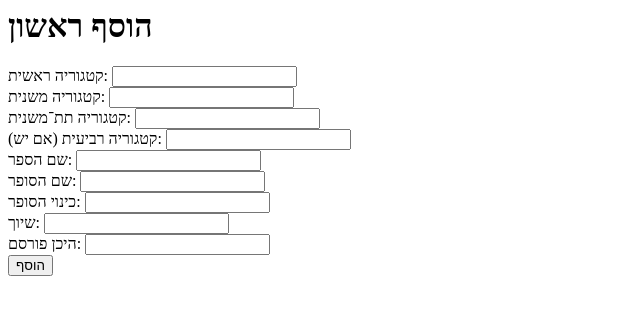
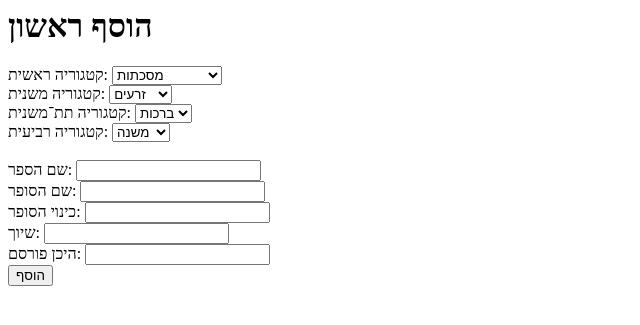
Before and after one commit to ShiraSchw/Rishonim_site, a Flask app: page /add in a window 1280 px wide. Shown: the top 325 px of the page, without its empty margins (0-640 px from the left). Run offline with Flask 3, Linux system fonts and the light colour scheme.

Commit message:
add sub category

```diff
--- /dev/null
+++ b/categories.json
@@ -0,0 +1,18 @@
+{
+  "מסכתות": {
+    "זרעים": {
+      "ברכות": ["משנה", "תלמוד"],
+      "דמאי": [],
+      "פאה": []
+    },
+    "מועד": {},
+    "נשים": {},
+    "נזיקין": {},
+    "קודשים": {},
+    "טהרות": {}
+  },
+  "ספרי הלכה": {},
+  "ספרי מצוות": {},
+  "שאלות ותשובות": {},
+  "ספרים אחרים": {}
+}
--- a/main.py
+++ b/main.py
@@ -45,14 +45,18 @@ def index():
     return render_template("index.html", tree=tree)
 
 
+def load_categories():
+    with open('categories.json', encoding='utf-8') as f:
+        return json.load(f)
+
 @app.route('/add', methods=['GET', 'POST'])
 def add_rishon():
     if request.method == 'POST':
         new_rishon = {
             'main_category': request.form['main_category'],
-            'sub_category': request.form.get('sub_category'),
-            'sub_sub_category': request.form.get('sub_sub_category'),
-            'sub_sub_sub_category': request.form.get('sub_sub_sub_category'),
+            'sub_category': request.form['sub_category'],
+            'sub_sub_category': request.form['sub_sub_category'],
+            'sub_sub_sub_category': request.form['sub_sub_sub_category'],
             'book_name': request.form['book_name'],
             'author_name': request.form['author_name'],
             'author_nickname': request.form['author_nickname'],
@@ -63,7 +67,7 @@ def add_rishon():
         data.append(new_rishon)
         save_data(data)
         return redirect('/')
-    return render_template("add_rishon.html")
+    return render_template("add_rishon.html", categories=load_categories())
 
 
 if __name__ == '__main__':
--- a/templates/add_rishon.html
+++ b/templates/add_rishon.html
@@ -1,13 +1,78 @@
 <h1>הוסף ראשון</h1>
 <form method="post">
-  קטגוריה ראשית: <input type="text" name="main_category"><br>
-  קטגוריה משנית: <input type="text" name="sub_category"><br>
-  קטגוריה תת־משנית: <input type="text" name="sub_sub_category"><br>
-  קטגוריה רביעית (אם יש): <input type="text" name="sub_sub_sub_category"><br>
+  <label>קטגוריה ראשית:</label>
+  <select id="main_category" name="main_category" onchange="updateSub()"></select><br>
+
+  <label>קטגוריה משנית:</label>
+  <select id="sub_category" name="sub_category" onchange="updateSubSub()"></select><br>
+
+  <label>קטגוריה תת־משנית:</label>
+  <select id="sub_sub_category" name="sub_sub_category" onchange="updateSubSubSub()"></select><br>
+
+  <label>קטגוריה רביעית:</label>
+  <select id="sub_sub_sub_category" name="sub_sub_sub_category"></select><br><br>
+
   שם הספר: <input type="text" name="book_name"><br>
   שם הסופר: <input type="text" name="author_name"><br>
   כינוי הסופר: <input type="text" name="author_nickname"><br>
   שיוך: <input type="text" name="region"><br>
   היכן פורסם: <input type="text" name="publication"><br>
+
   <button type="submit">הוסף</button>
 </form>
+
+<script>
+  const categories = {{ categories|tojson }};
+
+  function updateSelect(select, options) {
+    select.innerHTML = '';
+    for (const key of Object.keys(options)) {
+      const opt = document.createElement('option');
+      opt.value = opt.textContent = key;
+      select.appendChild(opt);
+    }
+    if (!Object.keys(options).length) {
+      const opt = document.createElement('option');
+      opt.textContent = '-- אין --';
+      select.appendChild(opt);
+    }
+  }
+
+  function updateSub() {
+    const main = document.getElementById('main_category').value;
+    updateSelect(document.getElementById('sub_category'), categories[main] || {});
+    updateSubSub();
+  }
+
+  function updateSubSub() {
+    const main = document.getElementById('main_category').value;
+    const sub = document.getElementById('sub_category').value;
+    updateSelect(document.getElementById('sub_sub_category'), (categories[main] || {})[sub] || {});
+    updateSubSubSub();
+  }
+
+  function updateSubSubSub() {
+    const main = document.getElementById('main_category').value;
+    const sub = document.getElementById('sub_category').value;
+    const subsub = document.getElementById('sub_sub_category').value;
+    const final = (categories[main] || {})[sub]?.[subsub] || [];
+    const select = document.getElementById('sub_sub_sub_category');
+    select.innerHTML = '';
+    for (const value of final) {
+      const opt = document.createElement('option');
+      opt.value = opt.textContent = value;
+      select.appendChild(opt);
+    }
+    if (!final.length) {
+      const opt = document.createElement('option');
+      opt.textContent = '-- אין --';
+      select.appendChild(opt);
+    }
+  }
+
+  // Initialize
+  window.onload = () => {
+    updateSelect(document.getElementById('main_category'), categories);
+    updateSub();
+  };
+</script>
```
